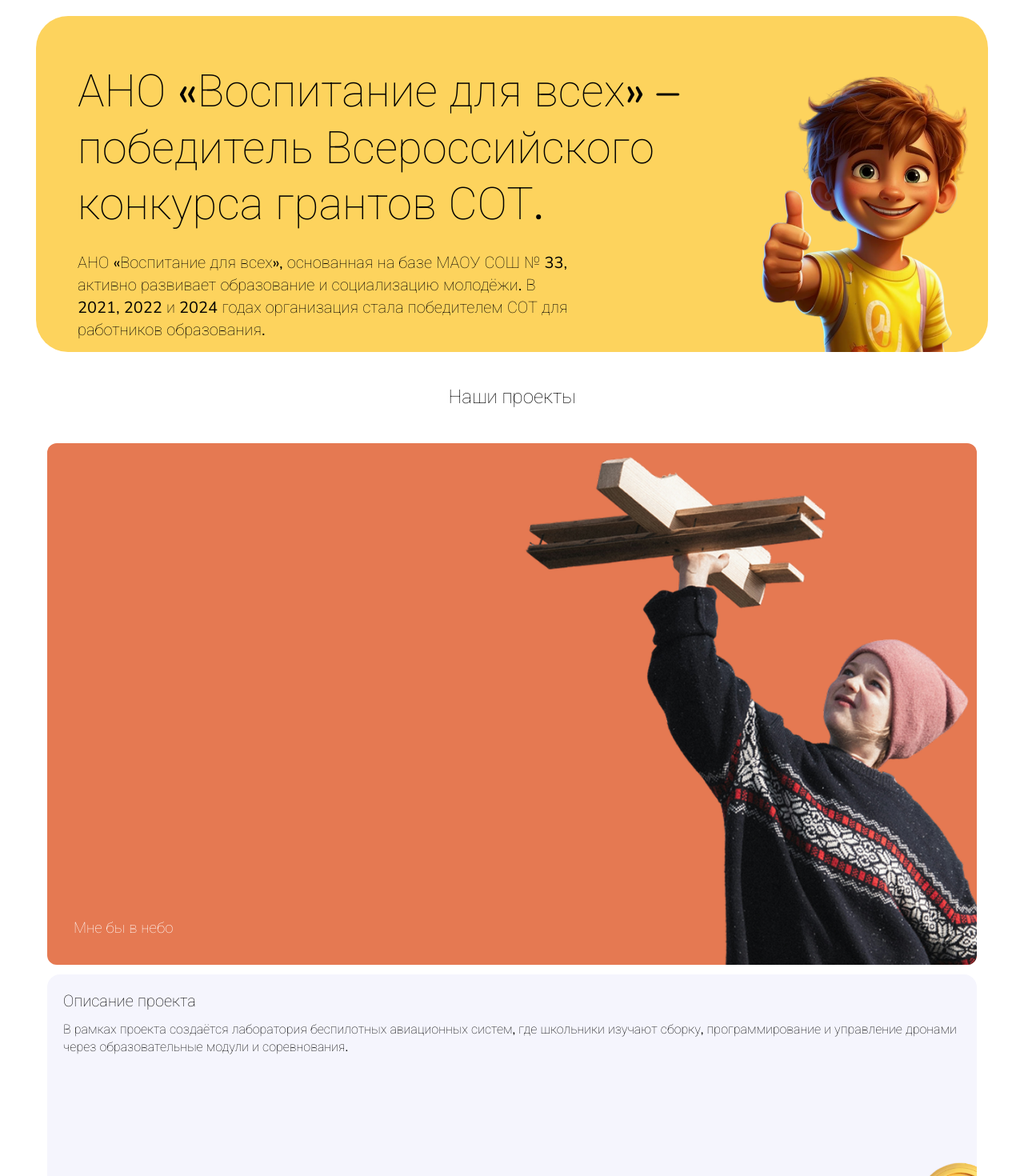
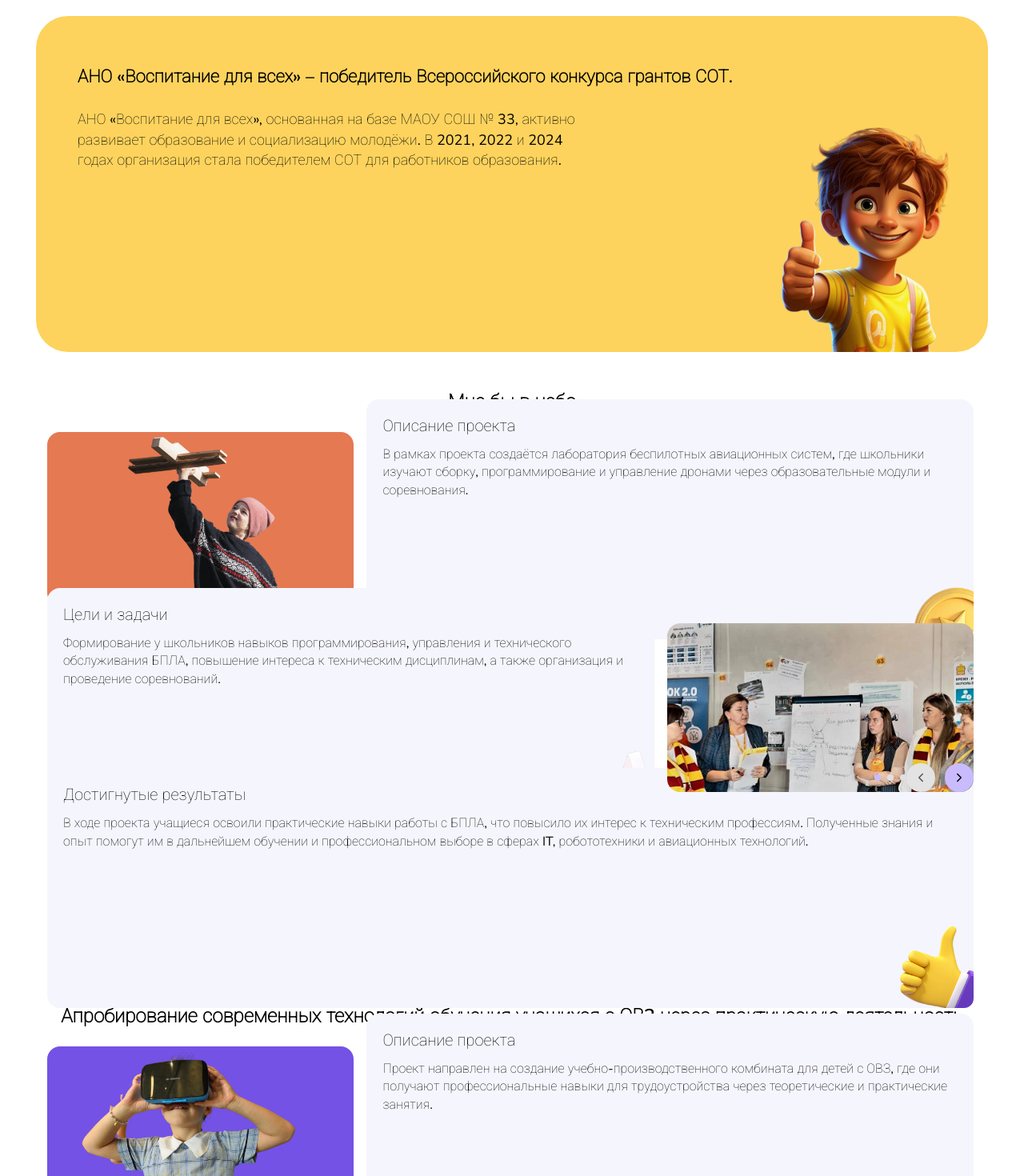
Before and after one commit to working-place/Mne-by-v-nebo, a Vue app: page /sot in a window 1280 px wide. Shown: the part 60-1530 px from the top of the page at 80% size. Built offline with nearby package versions, Linux system fonts and the light colour scheme; grey boxes are pictures that could not be loaded; a web font is replaced by a local one.

Commit message:
feat: add styles for tablet

```diff
--- a/src/components/SotPage.vue
+++ b/src/components/SotPage.vue
@@ -47,21 +47,22 @@ const getTagClass = (tag) => {
   <main>
     <ReusableScreen bgColor="var(--color-background-yellow)" textColor="var(--color-text-dark)" :use-flex="false">
       <template v-slot:title>
-        <h3 class="main-screen__title_lower-case">АНО «Воспитание для всех» – победитель Всероссийского конкурса грантов
-          СОТ.</h3>
+        <h1 class="main-screen__title_lower-case">АНО «Воспитание для всех» – победитель Всероссийского конкурса грантов
+          СОТ.</h1>
       </template>
       <template v-slot:description>
-        АНО «Воспитание для всех», основанная на базе МАОУ СОШ № 33, активно развивает образование и социализацию
-        молодёжи. В 2021, 2022 и 2024 годах организация стала победителем СОТ для работников образования.
+        <h2 class="main-screen__subtitle_lower-case">АНО «Воспитание для всех», основанная на базе МАОУ СОШ № 33,
+          активно развивает образование и социализацию
+          молодёжи. В 2021, 2022 и 2024 годах организация стала победителем СОТ для работников образования.</h2>
       </template>
       <template v-slot:img>
         <img src="/img/boy-thumb.png" alt="Изображение мальчика" class="main-screen__img">
       </template>
     </ReusableScreen>
 
-    <slot name="title">
+    <div class="title_mobile">
       <h2 class="title-page">Наши проекты</h2>
-    </slot>
+    </div>
 
     <div v-for="(project) in projects" :key="project.id" class="project" :class="`project-${project.id}`">
       <div class="project-grid">
@@ -77,22 +78,34 @@ const getTagClass = (tag) => {
         </div>
 
         <div class="project-content">
-          <div class="project-image_tablet">
+          <div class="project-image_tablet" :class="`project-${project.id}-image_tablet`">
             <img :src="`/img/${project.imgURL}`" :alt="project.imgAlt">
           </div>
 
-          <div class="project-cards">
           <template v-for="section in project.sections" :key="section.title">
             <LinkCard v-if="['description', 'goals', 'results'].includes(section.type)" :title="section.title"
-                :description="section.text" :paddingBottom="'46px'" image-width="30%" title-size="20px">
+              :description="section.text" :paddingBottomMobile="'46px'" image-width="30%" title-size="20px">
               <template #image>
                 <img :src="section.icon" :alt="section.title" width="90px">
               </template>
             </LinkCard>
-              <GallerySection v-else-if="section.type === 'gallery' && section.images"
-                :photos="section.images.map(img => ({ image: img.url }))" :show-title="false" />
+            <GallerySection
+              v-else-if="section.type === 'gallery' && section.images"
+              :photos="section.images.map(img => ({ image: img.url }))"
+              :show-title="false"
+              heightTablet="211px"
+              minWidthTablet="0"
+              topPositionTablet="0"
+              wrapperHeightTablet="100%"
+              sliderHeightTablet="100%"
+              slideImageHeightTablet="100%"
+              slideContentHeightTablet="100%"
+              sliderWrapperBorderRadiusTablet="16px"
+              navigationPositionTablet="absolute"
+              navigationPositionBottomTablet="0"
+              navigationPositionRightTablet="0"
+              />
           </template>
-          </div>
         </div>
       </div>
     </div>
@@ -121,107 +134,226 @@ const getTagClass = (tag) => {
 <style scoped lang="scss">
 @use '@/assets/scss/mixins.scss' as *;
 
+.main-screen {
+  &__title_lower-case {
+    font-family: var(--font-family-nunito);
+    font-weight: 600px;
+    font-size: 22px;
+    line-height: 1.5;
+    margin: 0;
+  }
+
+  &__subtitle_lower-case {
+    font-family: var(--font-family-nunito);
+    font-weight: 400px;
+    font-size: 18px;
+    line-height: 1.4;
+  }
+
+  &__img-box {
+    justify-content: center;
+  }
+
+  &__img {
+    min-width: 247px;
+    max-width: 300px;
+    width: 80%;
+  }
+}
+
+.title_mobile {
+  @media (min-width: 768px) {
+    display: none;
+  }
+}
+
 .project-grid {
   display: grid;
-  grid-template-rows: auto 1fr;
   gap: 12px;
+
+  @media (min-width: 768px) {
+    display: flex;
+    flex-direction: column;
+    gap: 16px;
+  }
 }
 
 .project-title {
-  grid-row: 1;
   width: 100%;
   font-weight: 600;
   font-size: 18px;
   line-height: 1.5;
+
+  &_tablet {
+    display: none;
+
+    @media (min-width: 768px) {
+      display: flex;
+      justify-content: center;
+      font-weight: 600;
+      font-size: 24px;
+      line-height: 1;
+      padding: 10px;
+      text-align: center;
+    }
+  }
 }
 
-.project-mne-by-v-nebo-title_mobile {
+.project-mne-by-v-nebo {
+  &-title_mobile {
     color: var(--color-text-light);
     padding-left: 33px;
     padding-bottom: 33px;
   }
 
-.project-ovz-title_mobile {
+  &-image_mobile {
+    @extend .project-image_mobile;
+    display: flex;
+    align-items: flex-end;
+    justify-content: space-between;
+    background-color: var(--color-background-red);
+
+    img {
+      width: 50%;
+    }
+  }
+
+  &-image_tablet {
+    @media (min-width: 768px) {
+      object-fit: cover;
+      background-color: var(--color-background-red);
+    }
+
+    img {
+      max-width: 80%
+    }
+  }
+}
+
+.project-ovz {
+
+  &-title_mobile {
     text-align: center;
     color: var(--color-text-light);
     padding-top: 40px;
     max-width: 90%;
   }
 
-.project-ou-title_mobile {
+  &-image_mobile {
+    @extend .project-image_mobile;
+    display: flex;
+    background-color: var(--color-background-purple);
+    flex-direction: column;
+    align-items: center;
+
+    img {
+      width: 80%;
+      padding-left: 20px;
+    }
+  }
+
+  &-image_tablet {
+    @media (min-width: 768px) {
+      background-color: var(--color-background-purple);
+    }
+  }
+}
+
+.project-ou {
+  &-title_mobile {
     text-align: center;
     padding-top: 40px;
     max-width: 90%;
   }
 
-.project-title_tablet {
-  display: none;
-}
-
-.project-content {
-  display: grid;
-  grid-template-columns: 100%;
-  gap: 10%;
-  align-items: start;
-}
-
-.project-image_tablet {
-  display: none;
-
-  @media (max-width: 768px) {
-    grid-row: 1;
-    width: 100px;
-    grid-column: 1;
-  }
-}
-
-.project-image_mobile {
-  width: 100%;
-  min-height: 209px;
-  border-radius: 12px;
-}
-
-.project-mne-by-v-nebo-image_mobile {
-  display: flex;
-  align-items: flex-end;
-  justify-content: space-between;
-  background-color: var(--color-background-red);
-}
-
-.project-ovz-image_mobile {
-  display: flex;
-  background-color: var(--color-background-purple);
-  flex-direction: column;
-  align-items: center;
-}
-
-.project-ou-image_mobile {
+  &-image_mobile {
+    @extend .project-image_mobile;
     display: flex;
     background-color: var(--color-background-yellow);
     flex-direction: column;
     align-items: center;
+
+    img {
+      width: 80%;
+    }
   }
 
-.project-mne-by-v-nebo-image_mobile img {
-  width: 50%;
+  &-image_tablet {
+    @media (min-width: 768px) {
+      background-color: var(--color-background-yellow);
+    }
+  }
 }
 
-.project-ovz-image_mobile img {
-  width: 80%;
-  padding-left: 20px;
+.project {
+  &-content {
+    display: grid;
+    grid-template-columns: 100%;
+    gap: 12px;
+    align-items: start;
+
+    @media (min-width: 768px) {
+      width: 100%;
+      grid-template-rows: 217px 223px 196px;
+      grid-template-columns: 33% calc(33% - 24px) 33%;
+      gap: 16px;
+      align-items: center;
+
+      &> :nth-child(2) {
+        grid-row: 1;
+        grid-column: 2/4;
       }
 
-.project-ou-image_mobile img {
-  width: 80%;
+      &> :nth-child(3) {
+        grid-row: 2;
+        grid-column: 1/3;
       }
 
-.project-image_mobile img {
+      &> :nth-child(4) {
+        grid-row: 3;
+        grid-column: 1/4;
+      }
+
+      &> :nth-child(5) {
+        grid-row: 2;
+        grid-column: 3/4;
+      }
+    }
+  }
+
+  &-image_mobile {
+    width: 100%;
+    min-height: 209px;
+    border-radius: 12px;
+
+    img {
       border-bottom-right-radius: 12px;
     }
 
-.project-cards {
-  display: grid;
-  gap: 12px;
+    @media (min-width: 768px) {
+      display: none;
+    }
+  }
+
+  &-image_tablet {
+    display: none;
+
+    @media (min-width: 768px) {
+      grid-column: 1;
+      display: flex;
+      align-items: flex-end;
+      justify-content: center;
+      width: 100%;
+      height: 100%;
+      border-radius: 16px;
+      overflow: hidden;
+
+      img {
+        height: 100%;
+        object-fit: contain;
+      }
+    }
+  }
 }
 
 .similar-topics {
@@ -231,15 +363,15 @@ const getTagClass = (tag) => {
   &__title-box {
     @include block-mobile;
     padding: 0;
+
+    h2 {
+      font-size: 20px;
     }
-
-  &__title-box h2 {
-    font-size: 20px;
   }
 
   &__img {
     width: 150px;
-    height: 150px
+    height: 150px;
   }
 }
 </style>
```
Lines whose indentation alone changed are shown as unchanged.
